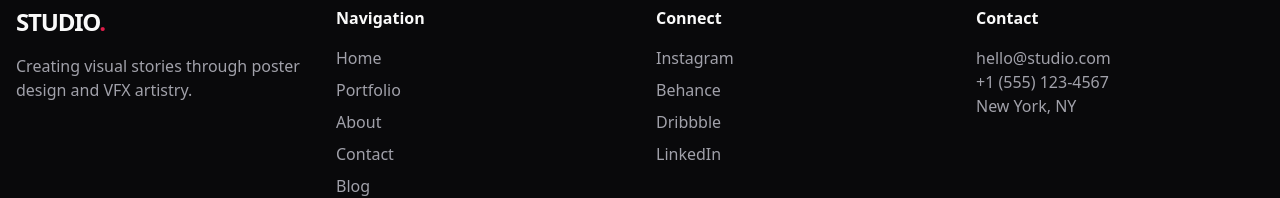
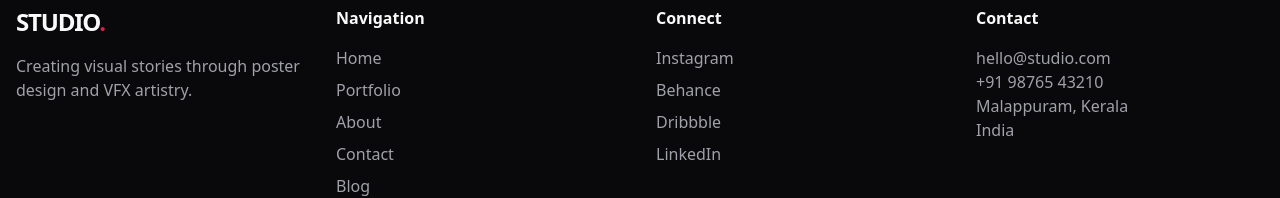
Before and after one commit to Af1ah/portfolio_vfx, a Next.js app: page / in a window 1280 px wide. Shown: the part 2857-3055 px from the top of the page. Built offline with nearby package versions, Linux system fonts and the light colour scheme; no server answers.

Commit message:
Update location to Malappuram, Kerala

```diff
--- a/app/page.tsx
+++ b/app/page.tsx
@@ -362,8 +362,9 @@ export default function HomePage() {
               <h3 className="font-bold mb-4">Contact</h3>
               <address className="not-italic text-muted-foreground">
                 <p>hello@studio.com</p>
-                <p>+1 (555) 123-4567</p>
-                <p>New York, NY</p>
+                <p>+91 98765 43210</p>
+                <p>Malappuram, Kerala</p>
+                <p>India</p>
               </address>
             </div>
           </div>
```
